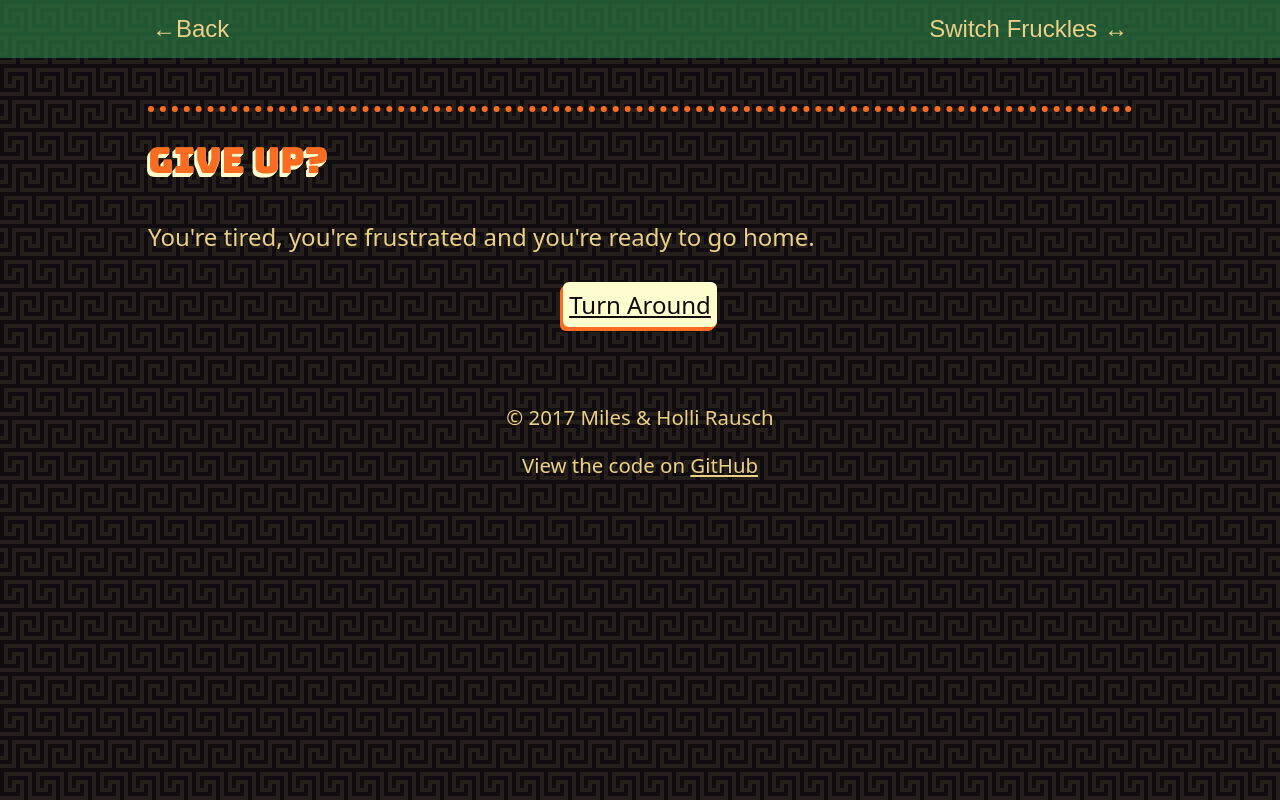
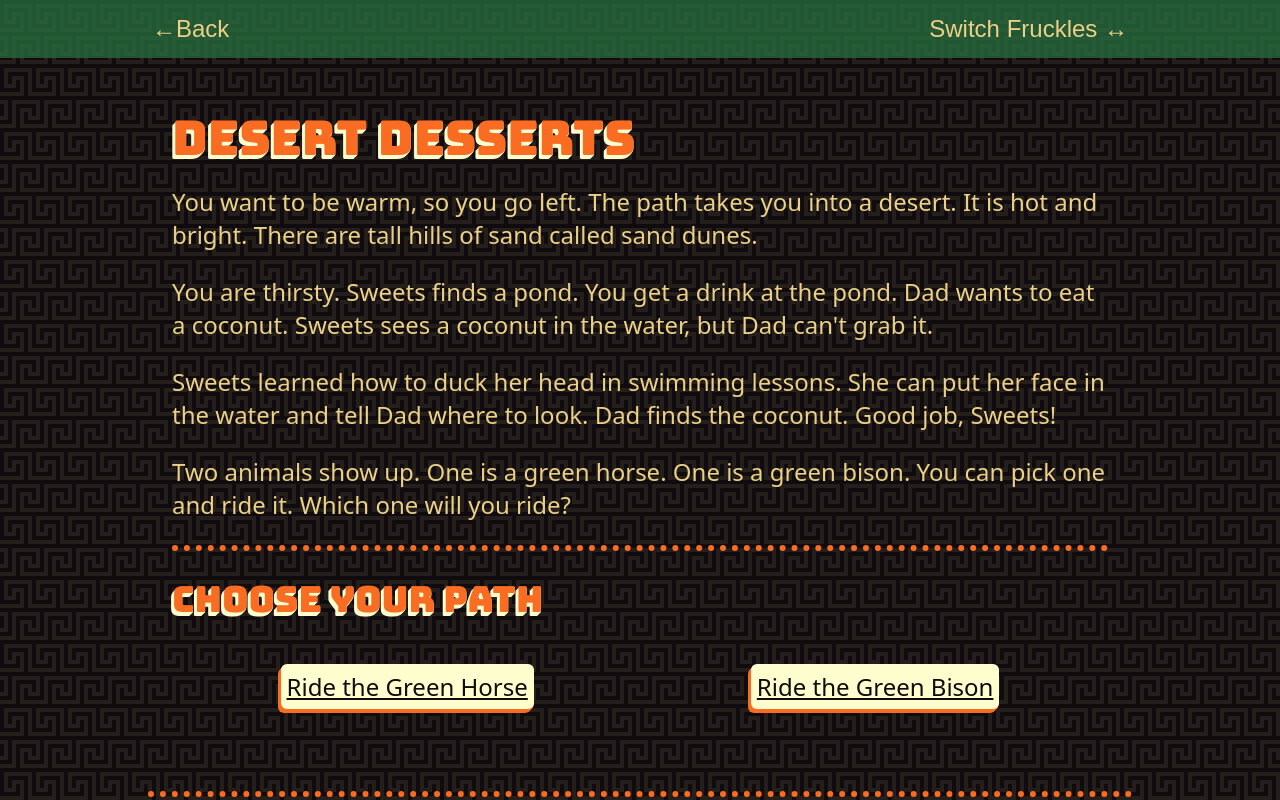
Before and after one commit to awayken/2017-christmas-card, a Nuxt app: page /desert-desserts in a window 1280 px wide. Shown: the top 800 px of the page. Built offline with nearby package versions, Linux system fonts and the light colour scheme.

Commit message:
Add "Desert Desserts"

```diff
--- /dev/null
+++ b/pages/desert-desserts.vue
@@ -0,0 +1,49 @@
+<template>
+  <section class="container">
+    <story title="Desert Desserts">
+      <div v-if="$store.state.readingLevel === 'old'">
+        <p>You like the idea of being warm better than the idea of being cold, so you trot off to the left. The forest trees disappear and soon you're slinking into yellow sands of a desert. A clear path cuts through tall, billowing sand dunes on all sides of you. The sun is high and bright, and it makes you start to sweat. You start looking around for some relief.</p>
+        <p>"Look! Water!" Sweets shouts. You and Dad and Sweets all see a sparkling pond lined with green grass and dotted with palm trees. You run over and lap at the water. It is cool and refreshing on your parched tongue. Dad and Sweets scoop great cupped handfuls of water into their mouths.</p>
+        <p>"I could really go for some coconuts," Dad says. "But these trees all look pretty bare."</p>
+        <p>"I see some down there," says Sweets. She points into the pond. Dad wades into the water, which is chest-high. He tries to catch the coconut with his feet, but he can't seem to get his aim right.</p>
+        <p>"Oh, it's just no use," Dad says. "I can see it, but I can't get my foot on it."</p>
+        <p>"I can help," says Sweets. "In swimming lessons this year, I learned how to duck my face in the water. I can put my face in the water and see where the coconut is."</p>
+        <p>Sweets takes a deep breath and plunges her face below the surface. She uses a free hand to gesture. Dad moves his foot as she points, and finally gets his foot on the coconut in question. He kicks it up to the shore and out of the water. You bound over and use your sharp claws and teeth to crack the coconut open, and everyone enjoys a refreshing snack.</p>
+        <p>As you eat, two creatures show up. One looks like a green horse, and one looks like a green bison. They both have saddles on them. "I bet those animals know the way out of this desert," says Dad. "We should pick one to ride our way out of here."</p>
+      </div>
+      <div v-else>
+        <p>You want to be warm, so you go left. The path takes you into a desert. It is hot and bright. There are tall hills of sand called sand dunes.</p>
+        <p>You are thirsty. Sweets finds a pond. You get a drink at the pond. Dad wants to eat a coconut. Sweets sees a coconut in the water, but Dad can't grab it.</p>
+        <p>Sweets learned how to duck her head in swimming lessons. She can put her face in the water and tell Dad where to look. Dad finds the coconut. Good job, Sweets!</p>
+        <p>Two animals show up. One is a green horse. One is a green bison. You can pick one and ride it. Which one will you ride?</p>
+      </div>
+
+      <Chooser title="Choose Your Path">
+        <nav slot="choices" class="chooser__choices">
+          <nuxt-link to="/" class="chooser__choice chooser__choice-target">
+            Ride the Green Horse
+          </nuxt-link>
+          <nuxt-link to="/" class="chooser__choice chooser__choice-target">
+            Ride the Green Bison
+          </nuxt-link>
+        </nav>
+      </Chooser>
+    </story>
+  </section>
+</template>
+
+<script>
+  import Story from '~/components/Story.vue'
+  import Chooser from '~/components/Chooser.vue'
+
+  export default {
+    components: {
+      Story,
+      Chooser
+    }
+  }
+</script>
+
+<style scoped>
+  /* Special page styling */
+</style>
--- a/pages/hop-skip-and-jump.vue
+++ b/pages/hop-skip-and-jump.vue
@@ -19,7 +19,7 @@
 
       <Chooser title="Choose Your Path">
         <nav slot="choices" class="chooser__choices">
-          <nuxt-link to="/desert-please" class="chooser__choice chooser__choice-target">
+          <nuxt-link to="/desert-desserts" class="chooser__choice chooser__choice-target">
             Go to the Left
           </nuxt-link>
           <nuxt-link to="/ice-ice-baby" class="chooser__choice chooser__choice-target">
```
